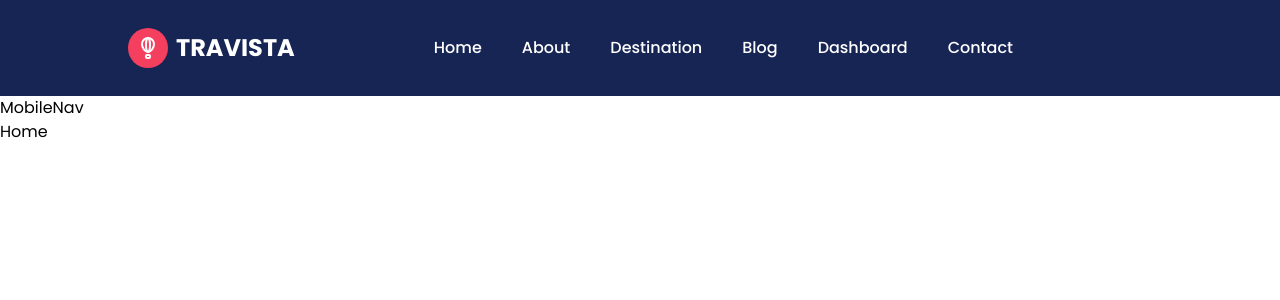
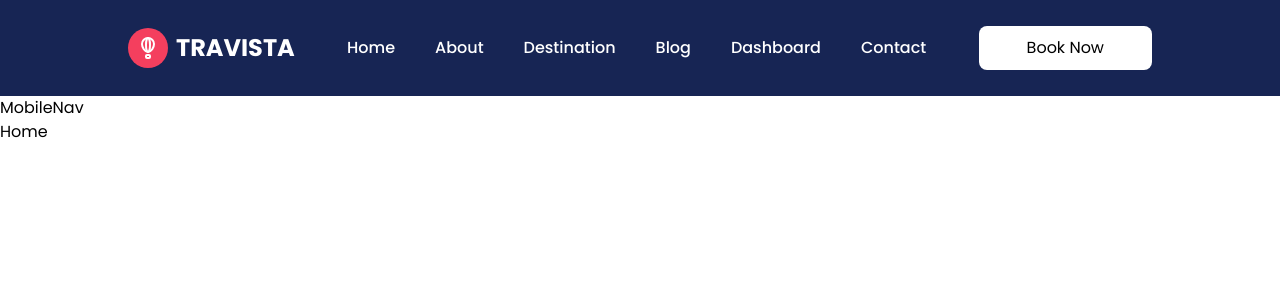
Before and after one commit to denisdiaconu/travista, a Next.js app: page / in a window 1280 px wide. Shown: the top 300 px of the page. Built offline with nearby package versions, Linux system fonts and the light colour scheme.

Commit message:
Add book now button to navbar

```diff
--- a/components/Home/Navbar/Nav.tsx
+++ b/components/Home/Navbar/Nav.tsx
@@ -1,6 +1,7 @@
 import { navLinks } from '@/constant/constant';
 import Link from 'next/link';
 import React from 'react';
+import { HiBars3BottomRight } from 'react-icons/hi2';
 import { TbAirBalloon } from 'react-icons/tb';
 
 const Nav = () => {
@@ -30,8 +31,11 @@
             );
           })}
         </div>
-        <div className='flex items-center space-x-4'>
-
+        <div className="flex items-center space-x-4">
+          <button className="bg-white hover:bg-gray-200 text-black text-base md:px-12 md:py-2.5 px-8 py-2 transition-all duration-200 rounded-lg">
+            Book Now
+          </button>
+          <HiBars3BottomRight className='w-8 h-8 cursor-pointer text-white lg:hidden'/>
         </div>
       </div>
     </div>
```
